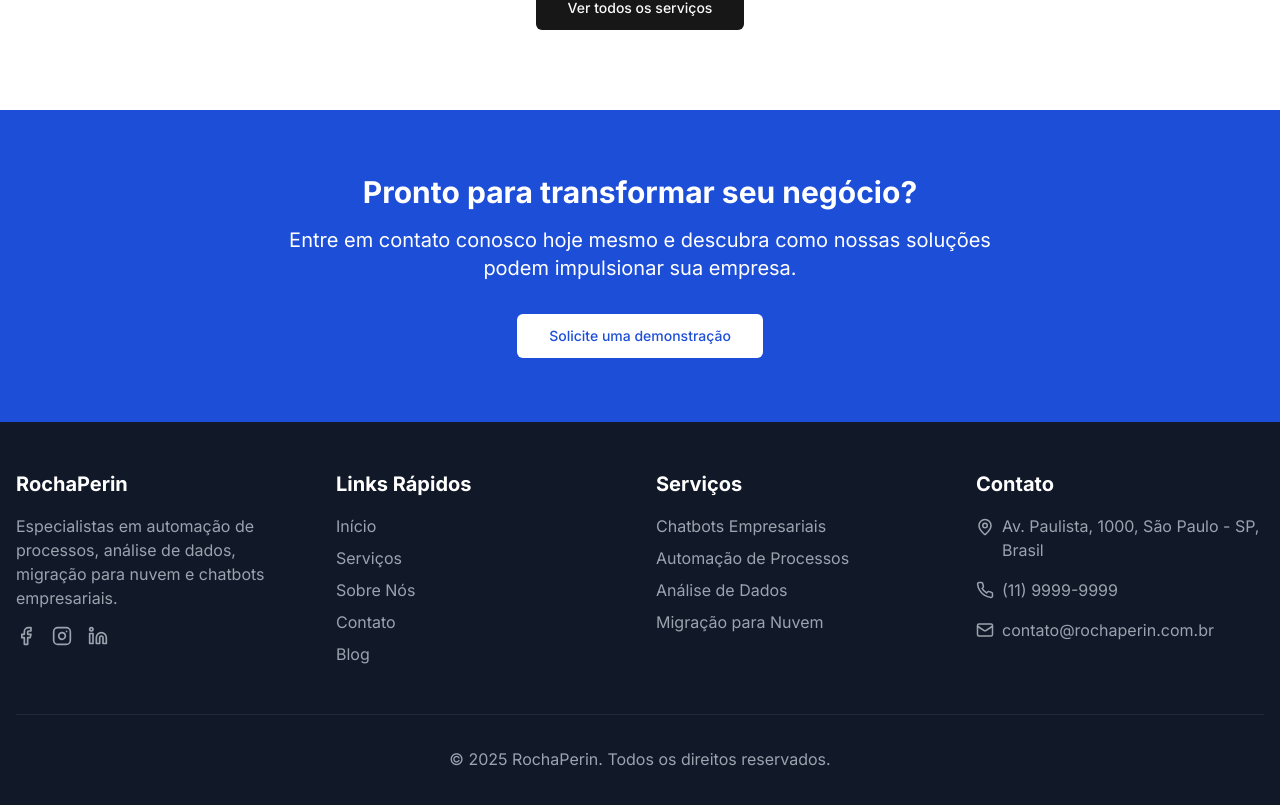
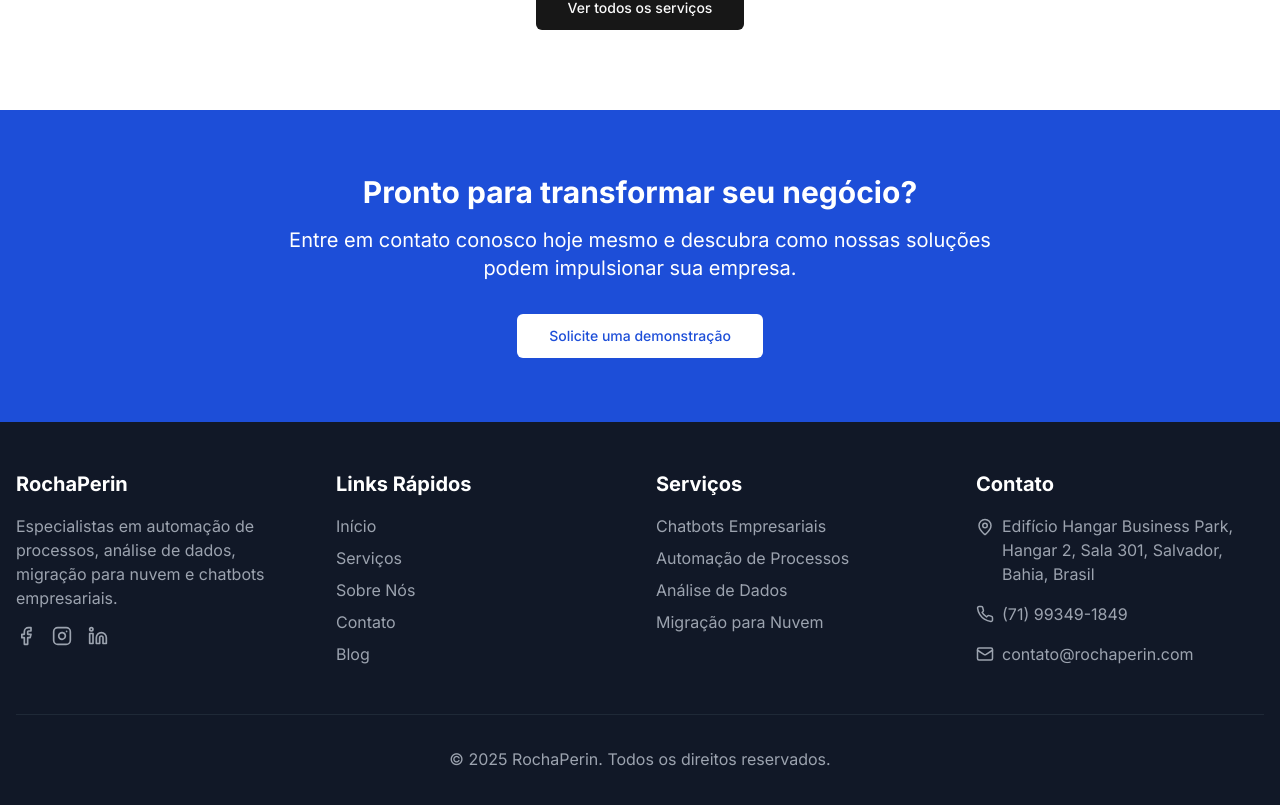
Before and after one commit to AugustoPerin/RochaPerin, a Next.js app: page / in a window 1280 px wide. Shown: the part 1784-2589 px from the top of the page. Built offline with nearby package versions, Linux system fonts and the light colour scheme.

Commit message:
update footer.tsx

```diff
--- a/components/footer.tsx
+++ b/components/footer.tsx
@@ -93,16 +93,17 @@ export default function Footer() {
             <ul className="space-y-4">
               <li className="flex items-start">
                 <MapPin className="mr-2 text-gray-400 flex-shrink-0 mt-1" size={18} />
-                <span className="text-gray-400">Av. Paulista, 1000, São Paulo - SP, Brasil</span>
+                <span className="text-gray-400">Edifício Hangar Business Park, Hangar
+                2, Sala 301, Salvador, Bahia, Brasil</span>
               </li>
               <li className="flex items-center">
                 <Phone className="mr-2 text-gray-400 flex-shrink-0" size={18} />
-                <span className="text-gray-400">(11) 9999-9999</span>
+                <span className="text-gray-400">(71) 99349-1849</span>
               </li>
               <li className="flex items-center">
                 <Mail className="mr-2 text-gray-400 flex-shrink-0" size={18} />
                 <a href="mailto:contato@rochaperin.com.br" className="text-gray-400 hover:text-white">
-                  contato@rochaperin.com.br
+                  contato@rochaperin.com
                 </a>
               </li>
             </ul>
```
